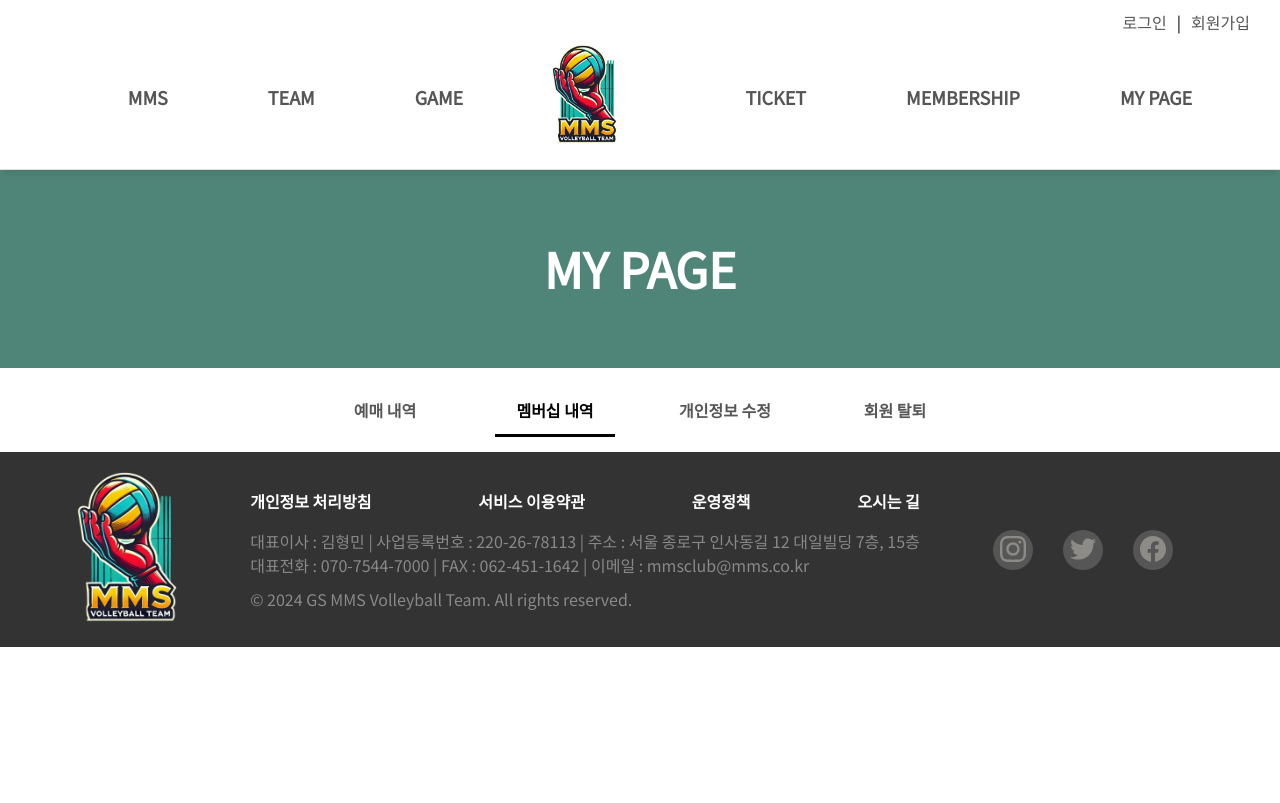
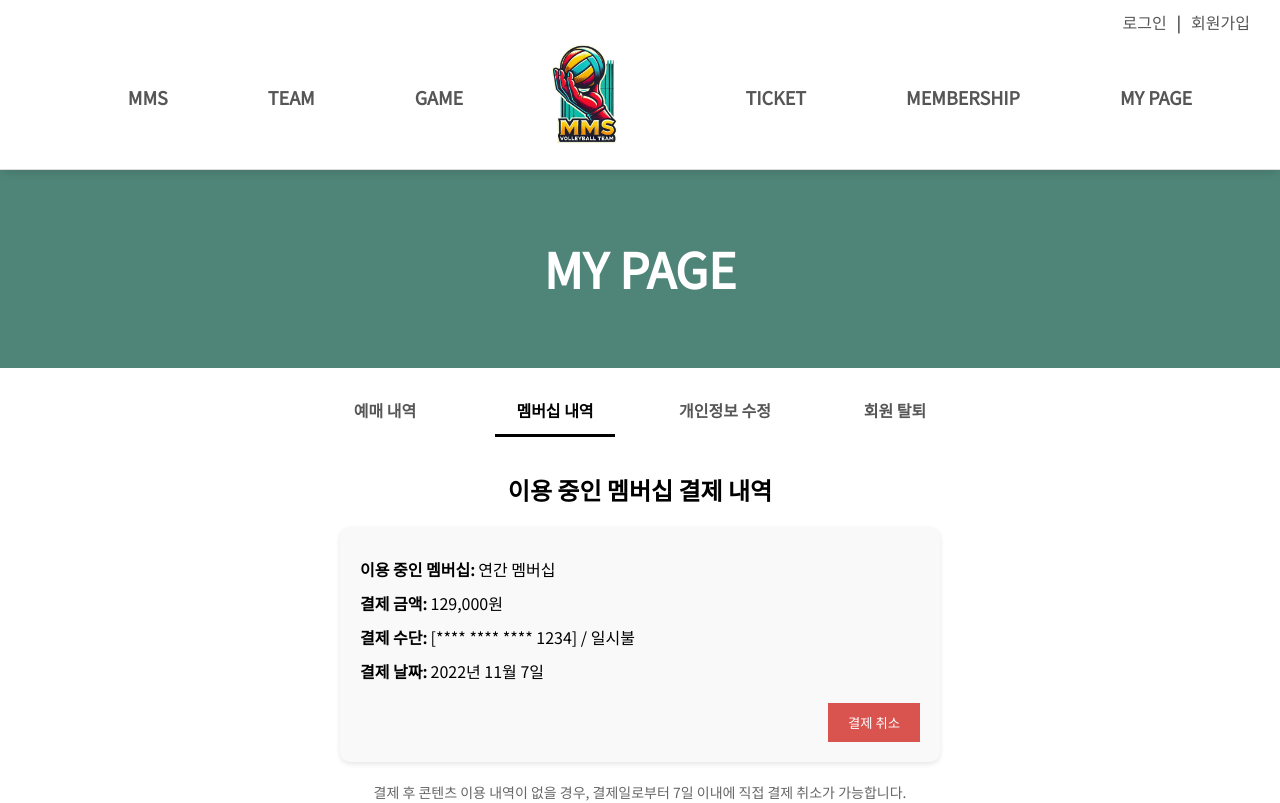
Before and after one commit to seonaaaaa/MMSValleyBall, a Vue app in the folder frontend/: page /mypage/membership in a window 1280 px wide. Shown: the top 803 px of the page. Built offline with nearby package versions, Linux system fonts and the light colour scheme.

Commit message:
멤버십 vue 기초 작업

```diff
--- a/frontend/src/components/mypage/MembershipView.vue
+++ b/frontend/src/components/mypage/MembershipView.vue
@@ -13,9 +13,21 @@
 
       <!-- 멤버십 내역 페이지 내용 -->
       <div class="membership-view-content">
-
-
-
+        <h2>이용 중인 멤버십 결제 내역</h2>
+        <div class="membership-info">
+          <div class="membership-detail">
+            <p><strong>이용 중인 멤버십:</strong> 연간 멤버십</p>
+            <p><strong>결제 금액:</strong> 129,000원</p>
+            <p><strong>결제 수단:</strong> [**** **** **** 1234] / 일시불</p>
+            <p><strong>결제 날짜:</strong> 2022년 11월 7일</p>
+          </div>
+          <div class="cancel-button-container">
+            <button class="cancel-membership-button">결제 취소</button>
+          </div>
+        </div>
+        <p class="membership-note">
+          결제 후 콘텐츠 이용 내역이 없을 경우, 결제일로부터 7일 이내에 직접 결제 취소가 가능합니다.
+        </p>
       </div>
     </div>
   </template>
@@ -97,5 +109,53 @@
   }
 
   /* 멤버십 내역 */
+  .membership-info {
+    background-color: #f9f9f9;
+    padding: 20px;
+    margin: 20px auto;
+    width: 80%;
+    max-width: 600px;
+    border-radius: 10px;
+    box-shadow: 0 2px 5px rgba(0, 0, 0, 0.1);
+    text-align: left;
+  }
 
+  .membership-detail p {
+    margin: 10px 0;
+    font-size: 16px;
+  }
+
+  .cancel-membership-button {
+    background-color: #d9534f;
+    color: white;
+    border: none;
+    padding: 10px 20px;
+    cursor: pointer;
+    transition: background-color 0.3s ease;
+  }
+
+  .cancel-button-container {
+    display: flex;
+    justify-content: flex-end;
+    margin-top: 20px;
+  }
+
+  .cancel-membership-button {
+    background-color: #d9534f;
+    color: white;
+    border: none;
+    padding: 10px 20px;
+    cursor: pointer;
+    transition: background-color 0.3s ease;
+  }
+
+  .cancel-membership-button:hover {
+    background-color: #c9302c;
+  }
+
+  .membership-note {
+    font-size: 14px;
+    color: #666;
+    margin-top: 10px;
+  }
   </style>
```
